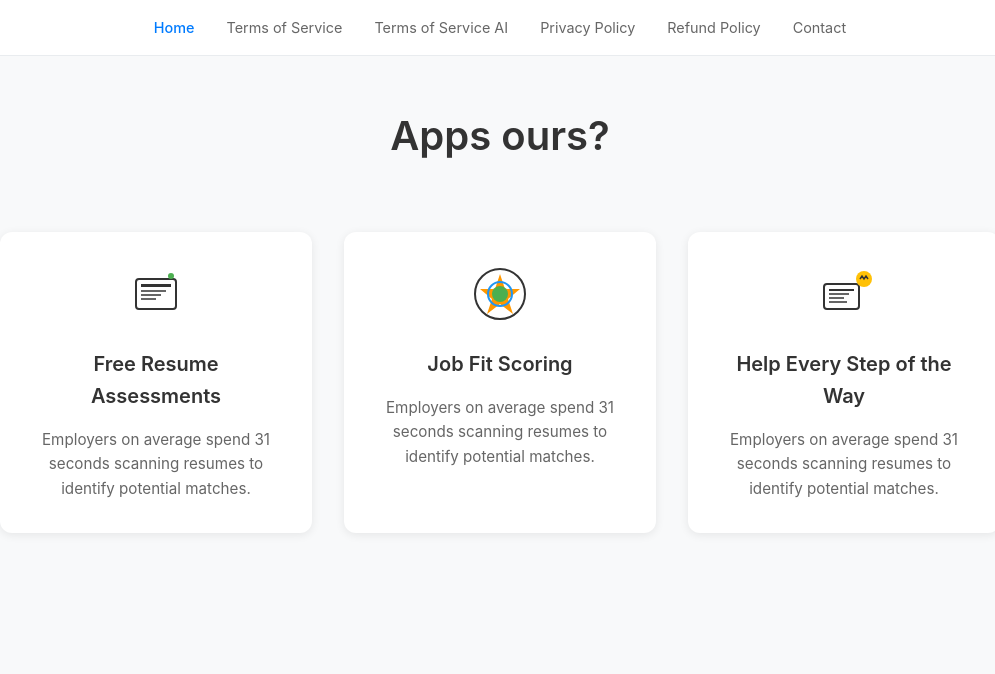
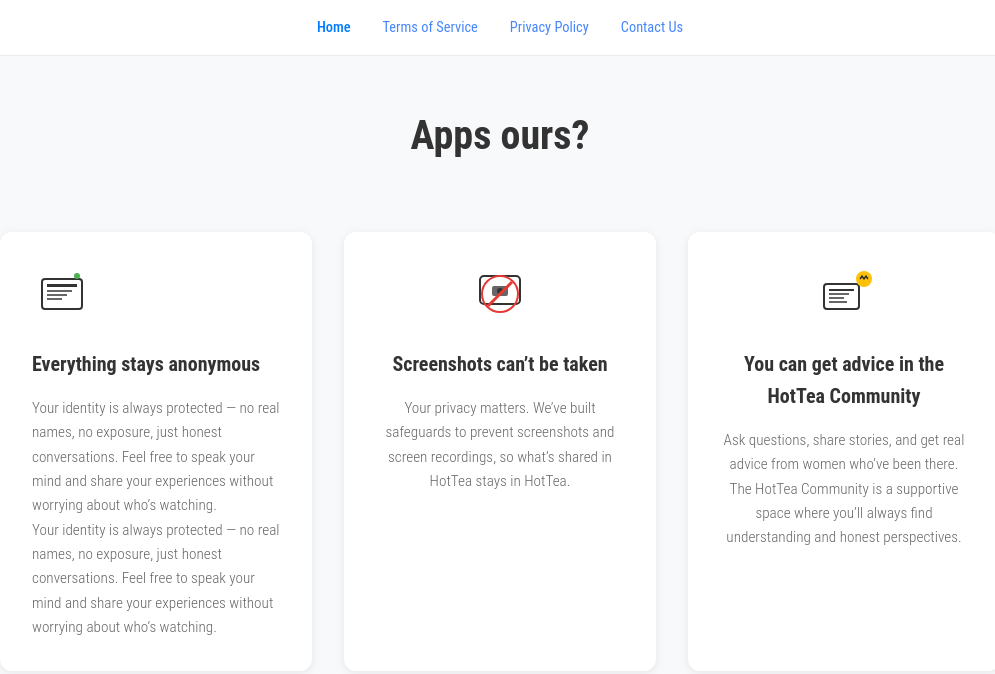
Before and after one commit to Seedyshen/Hottea, a website: page public/index.html in a window 1280 px wide. Shown: the whole page, without its empty margins (140-1135 px from the left). Drawn offline with Linux system fonts and the light colour scheme.

Commit message:
chore(font+nav): 全站启用窄体字体（Roboto Condensed），更新导航链接为品牌蓝；清理导航项并将 Contact 改为 Contact Us；首页第三卡片文案更新

```diff
--- a/public/css/style.css
+++ b/public/css/style.css
@@ -6,7 +6,8 @@
 }
 
 body {
-    font-family: -apple-system, BlinkMacSystemFont, 'Segoe UI', Roboto, Oxygen, Ubuntu, Cantarell, sans-serif;
+    font-family: 'Roboto Condensed', 'Helvetica Neue', Arial, sans-serif;
+    font-weight: 300;
     line-height: 1.6;
     color: #333;
     background-color: #f8f9fa;
@@ -130,6 +131,17 @@
     margin: 0 auto;
 }
 
+/* Align-left variant for the first card */
+.feature-card.align-left {
+    text-align: left;
+}
+.feature-card.align-left .feature-icon {
+    justify-content: flex-start;
+}
+.feature-card.align-left .feature-description {
+    margin: 0;
+}
+
 /* Responsive Design */
 @media (max-width: 768px) {
     .nav-links {
@@ -174,3 +186,11 @@
         padding: 2rem 0;
     }
 }
+/* Nav links default color */
+.nav-link {
+  color: rgb(69, 134, 254);
+}
+.nav-link:visited {
+  color: rgb(69, 134, 254);
+}
+@import url('https://fonts.googleapis.com/css2?family=Roboto+Condensed:wght@300;400;500;600&display=swap');
--- a/public/guidelines.css
+++ b/public/guidelines.css
@@ -6,7 +6,8 @@
 }
 
 body {
-    font-family: 'Inter', -apple-system, BlinkMacSystemFont, 'Segoe UI', Roboto, sans-serif;
+    font-family: 'Roboto Condensed', 'Inter', -apple-system, BlinkMacSystemFont, 'Segoe UI', Roboto, sans-serif;
+    font-weight: 300;
     line-height: 1.6;
     color: #333;
     background-color: #ffffff;
@@ -339,3 +340,4 @@
         border: 1px solid #ddd !important;
     }
 }
+@import url('https://fonts.googleapis.com/css2?family=Roboto+Condensed:wght@300;400;500;600&display=swap');
--- a/public/index.html
+++ b/public/index.html
@@ -10,14 +10,12 @@
     <!-- Navigation -->
     <nav class="navbar">
         <div class="nav-container">
-            <div class="nav-links">
-                <a href="#" class="nav-link">Home</a>
-                <a href="terms-of-use.html" class="nav-link">Terms of Service</a>
-                <a href="terms-of-use.html" class="nav-link">Terms of Service AI</a>
-                <a href="privacy-policy.html" class="nav-link">Privacy Policy</a>
-                <a href="#" class="nav-link">Refund Policy</a>
-                <a href="#" class="nav-link">Contact</a>
-            </div>
+             <div class="nav-links">
+                 <a href="#" class="nav-link">Home</a>
+                 <a href="terms-of-use.html" class="nav-link">Terms of Service</a>
+                 <a href="privacy-policy.html" class="nav-link">Privacy Policy</a>
+                 <a href="#" class="nav-link">Contact Us</a>
+             </div>
         </div>
     </nav>
 
@@ -32,7 +30,7 @@
             <!-- Features Section -->
             <section class="features">
                 <div class="features-grid">
-                    <div class="feature-card">
+                    <div class="feature-card align-left">
                         <div class="feature-icon">
                             <svg width="60" height="60" viewBox="0 0 60 60" fill="none">
                                 <rect x="10" y="15" width="40" height="30" rx="3" stroke="#333" stroke-width="2" fill="none"/>
@@ -43,21 +41,26 @@
                                 <circle cx="45" cy="12" r="3" fill="#4CAF50"/>
                             </svg>
                         </div>
-                        <h3 class="feature-title">Free Resume Assessments</h3>
-                        <p class="feature-description">Employers on average spend 31 seconds scanning resumes to identify potential matches.</p>
+                        <h3 class="feature-title">Everything stays anonymous</h3>
+                        <p class="feature-description">Your identity is always protected — no real names, no exposure, just honest conversations. Feel free to speak your mind and share your experiences without worrying about who’s watching.</p>
+                        <p class="feature-description">Your identity is always protected — no real names, no exposure, just honest conversations. Feel free to speak your mind and share your experiences without worrying about who’s watching.</p>
                     </div>
 
                     <div class="feature-card">
                         <div class="feature-icon">
-                            <svg width="60" height="60" viewBox="0 0 60 60" fill="none">
-                                <circle cx="30" cy="30" r="25" stroke="#333" stroke-width="2" fill="none"/>
-                                <path d="M30 10 L35 25 L50 25 L38 35 L43 50 L30 40 L17 50 L22 35 L10 25 L25 25 Z" fill="#FF9800"/>
-                                <circle cx="30" cy="30" r="8" fill="#4CAF50"/>
-                                <circle cx="30" cy="30" r="12" fill="none" stroke="#2196F3" stroke-width="2"/>
+                            <svg width="60" height="60" viewBox="0 0 60 60" fill="none" aria-label="Screenshots blocked icon">
+                                <!-- Screen frame -->
+                                <rect x="10" y="12" width="40" height="28" rx="4" stroke="#333" stroke-width="2" fill="none"/>
+                                <!-- Camera shape inside screen -->
+                                <rect x="22" y="22" width="16" height="10" rx="2" fill="#666"/>
+                                <circle cx="30" cy="27" r="3" fill="#333"/>
+                                <!-- Prohibition mark (circle and slash) -->
+                                <circle cx="30" cy="30" r="18" stroke="#e53935" stroke-width="2" fill="none"/>
+                                <line x1="18" y1="42" x2="42" y2="18" stroke="#e53935" stroke-width="3"/>
                             </svg>
                         </div>
-                        <h3 class="feature-title">Job Fit Scoring</h3>
-                        <p class="feature-description">Employers on average spend 31 seconds scanning resumes to identify potential matches.</p>
+                        <h3 class="feature-title">Screenshots can’t be taken</h3>
+                        <p class="feature-description">Your privacy matters. We’ve built safeguards to prevent screenshots and screen recordings, so what’s shared in HotTea stays in HotTea.</p>
                     </div>
 
                     <div class="feature-card">
@@ -72,8 +75,8 @@
                                 <rect x="15" y="37" width="18" height="2" fill="#666"/>
                             </svg>
                         </div>
-                        <h3 class="feature-title">Help Every Step of the Way</h3>
-                        <p class="feature-description">Employers on average spend 31 seconds scanning resumes to identify potential matches.</p>
+                        <h3 class="feature-title">You can get advice in the HotTea Community</h3>
+                        <p class="feature-description">Ask questions, share stories, and get real advice from women who’ve been there. The HotTea Community is a supportive space where you’ll always find understanding and honest perspectives.</p>
                     </div>
                 </div>
             </section>
```
